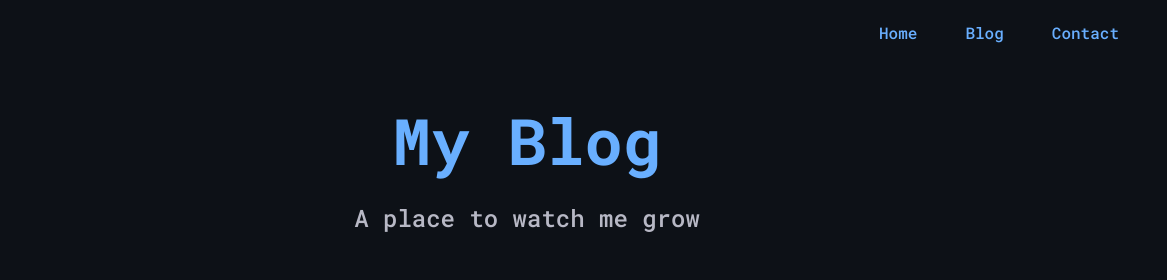
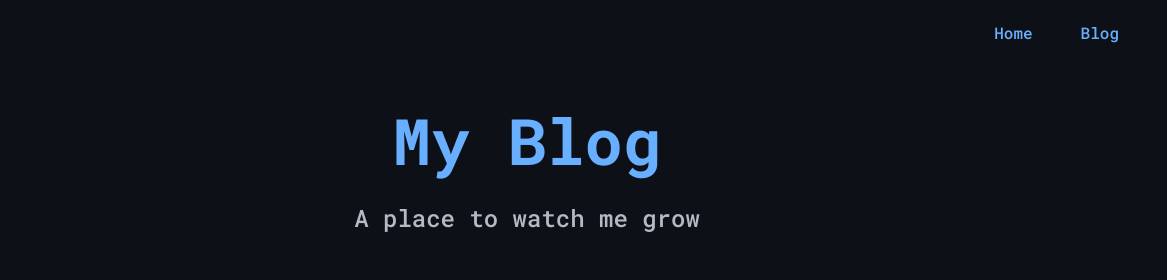
Before and after one commit to HartJN/HartJN.github.io, a plain HTML site: page blog/blog.html in a window 1280 px wide. Shown: the top 280 px of the page, 113-1280 px from the left. Drawn offline with nearby package versions, Linux system fonts and the light colour scheme.

Commit message:
temp remove contact nav

```diff
--- a/blog/blog.html
+++ b/blog/blog.html
@@ -25,7 +25,7 @@
         <ul class="nav__list">
           <li><a class="nav__link" href="/index.html">Home</a></li>
           <li><a class="nav__link" href="/blog/blog.html">Blog</a></li>
-          <li><a class="nav__link" href="#">Contact</a></li>
+          <!-- <li><a class="nav__link" href="#">Contact</a></li> -->
         </ul>
       </nav>
     </header>
```
Also changed, not shown: blog/grid-flex.html (+1 -1 lines), blog/html-css.html (+1 -1 lines), blog/identity-values.html (+1 -1 lines), blog/learning-plan.html (+1 -1 lines), index.html (+1 -1 lines).
